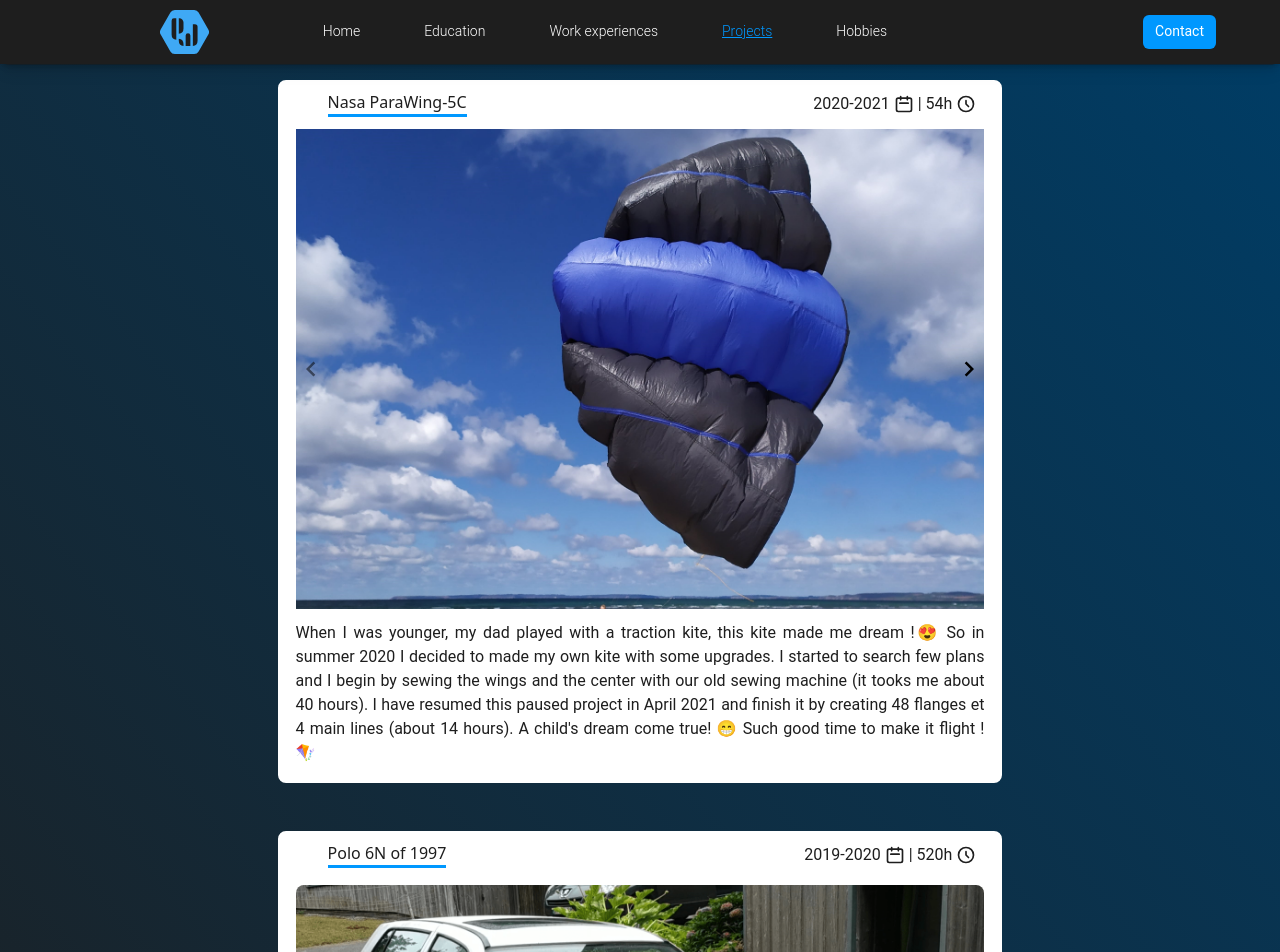
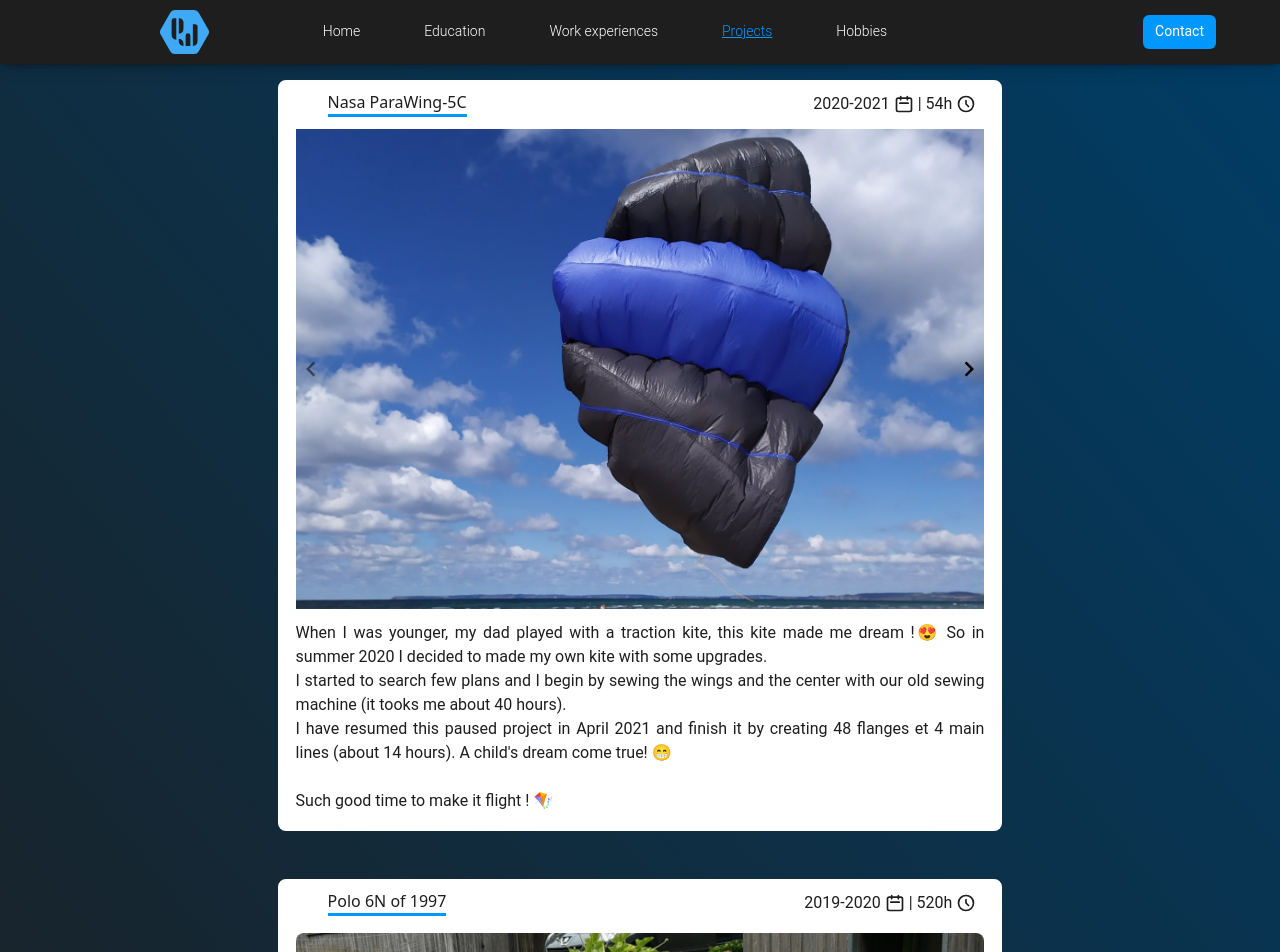
Before and after one commit to Polo-Wolo/portfolio, a Vue app: page /projects in a window 1280 px wide. Shown: the top 952 px of the page. Built offline with nearby package versions, Linux system fonts and the light colour scheme.

Commit message:
🚀 Adding Multi paragraphs for projects

```diff
--- a/src/assets/data.json
+++ b/src/assets/data.json
@@ -4,8 +4,13 @@
 			"title": "Nasa ParaWing-5C",
 			"date": "2020-2021",
 			"time_spent": "54",
-			"content":
-				"When I was younger, my dad played with a traction kite, this kite made me dream !😍 So in summer 2020 I decided to made my own kite with some upgrades. I started to search few plans and I begin by sewing the wings and the center with our old sewing machine (it tooks me about 40 hours). I have resumed this paused project in April 2021 and finish it by creating 48 flanges et 4 main lines (about 14 hours). A child's dream come true! 😁 Such good time to make it flight ! 🪁",
+			"content": [
+				"When I was younger, my dad played with a traction kite, this kite made me dream !😍 So in summer 2020 I decided to made my own kite with some upgrades.",
+				"I started to search few plans and I begin by sewing the wings and the center with our old sewing machine (it tooks me about 40 hours).",
+				"I have resumed this paused project in April 2021 and finish it by creating 48 flanges et 4 main lines (about 14 hours). A child's dream come true! 😁",
+				"­",
+				"Such good time to make it flight ! 🪁"
+			],
 			"pictures_url": [
 				"/assets/jpeg/NPW/NPW_1.jpg",
 				"/assets/jpeg/NPW/NPW_2.jpg",
@@ -18,7 +23,9 @@
 			"title": "Polo 6N of 1997",
 			"date": "2019-2020",
 			"time_spent": "520",
-			"content": "This is my content 2 but not 3",
+			"content": [
+				"This is my content 2 but not 3"
+			],
 			"pictures_url": [
 				"/assets/jpeg/Polo6N/Polo6N_1.jpg",
 				"/assets/jpeg/Polo6N/Polo6N_2.jpg",
--- a/src/components/Cards/ProjectCard.vue
+++ b/src/components/Cards/ProjectCard.vue
@@ -18,7 +18,7 @@
 			<TheCarousel :urls="project.pictures_url"></TheCarousel>
 		</div>
 		<div class="content">
-			{{ project.content }}
+			<p v-for="(paragraph, index) in project.content" :key="index">{{ paragraph }}</p>
 		</div>
 	</div>
 </template>
--- a/src/models.ts
+++ b/src/models.ts
@@ -2,7 +2,7 @@ export interface Project {
     title: string;
     date: string;
     time_spent: string;
-    content: string;
+    content: Array<string>;
     pictures_url: Array<string>;
 }
 
```
